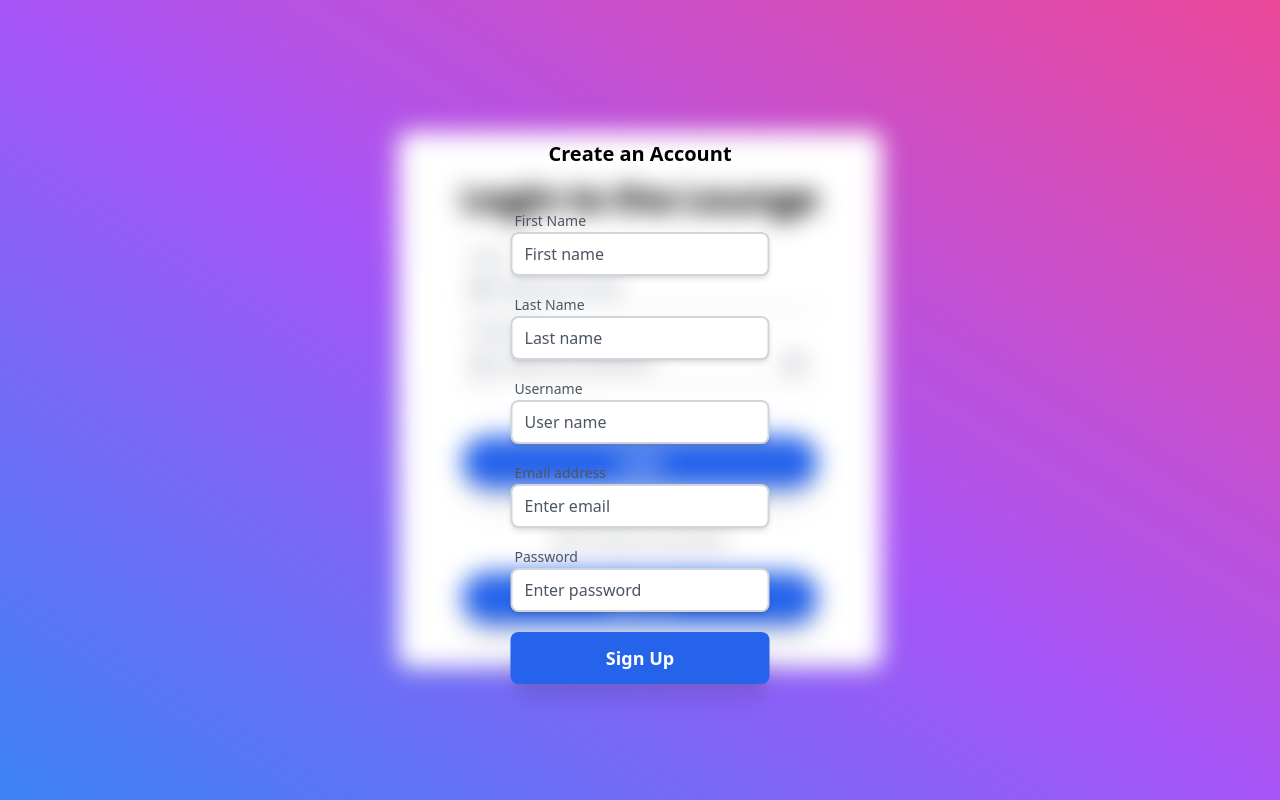
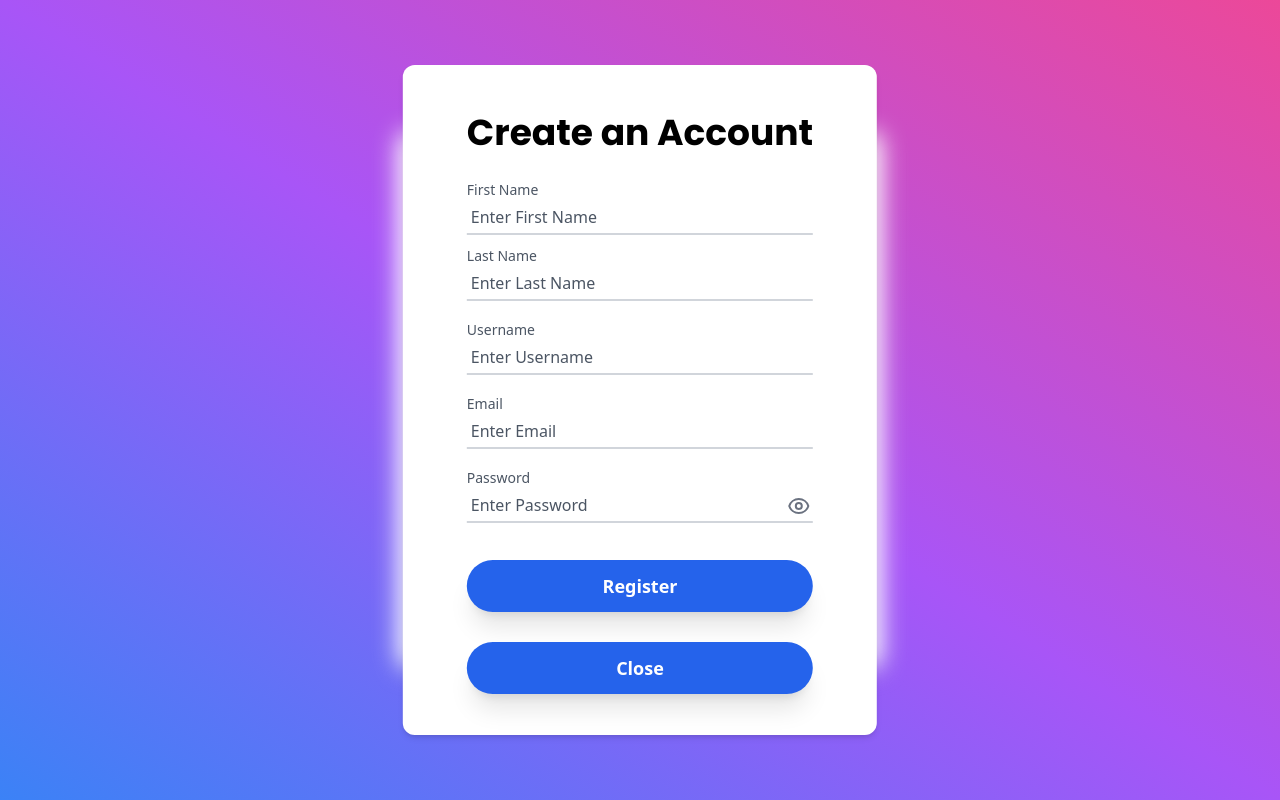
Before and after one commit to krunalpatel0719/Social-Media-Website, a Next.js app in the folder web-files/: page / in a window 1280 px wide. Both pictures are taken after a click on the button "Sign Up". Built offline with nearby package versions, Linux system fonts and the light colour scheme; no server answers.

Commit message:
finished core functionality of the Edit Account Page

```diff
--- a/web-files/components/AccountInfo.js
+++ b/web-files/components/AccountInfo.js
@@ -1,7 +1,7 @@
 import InputBox from "./InputBox"
 import Posts from "./Posts";
-import {collection, query, orderBy, where} from "firebase/firestore";
-import { db, user } from "../firebase";
+import {collection, query, orderBy, where, updateDoc, doc, setDoc} from "firebase/firestore";
+import { db, user, deleteUser} from "../firebase";
 import { createUserWithEmailAndPassword, getAuth, onAuthStateChanged, signInWithEmailAndPassword, signOut } from "firebase/auth";
 import { useCollection } from "react-firebase-hooks/firestore";
 
@@ -12,29 +12,56 @@ function AccountInfo({ posts }) {
     const [userInfo, loading, error] =  useCollection(
         query(collection(db, "Users"), where('email', "==", user.email))
      );
+    let uid;
     let name;
     let email;
     let username;
+    let bio;
+    let age;
+    let gender;
      userInfo?.docs.map((data) => (
+       uid = data.id,
        name = data.data().first_name + " " + data.data().last_name,
        email = data.data().email,
-       username = data.data().username
+       username = data.data().username,
+       bio = data.data().bio,
+       age = data.data().age,
+       gender = data.data().gender
       ))
 
-    const updateBio = () => {
+      if(!bio){
+          bio = ""
+      }
+      if(!age){
+          age = ""
+      }
+      if(!gender){
+          gender = ""
+      }
 
+    const updateBio = (e) => {
+        e.preventDefault();
+        updateDoc(doc(db, "Users", uid), {
+            bio: document.getElementById("bio").value
+        })
     }
 
-    const updateAge = () => {
-
+    const updateAge = (e) => {
+        e.preventDefault();
+        updateDoc(doc(db, "Users", uid), {
+            age: document.getElementById("age").value
+        })
     }
 
-    const updateGender = () => {
-
+    const updateGender = (e) => {
+        e.preventDefault();
+        updateDoc(doc(db, "Users", uid), {
+            gender: document.getElementById("gender").value
+        })
     }
 
     const deleteAccount = () => {
-
+        deleteUser(user);
     }
 
     return(
@@ -46,14 +73,23 @@ function AccountInfo({ posts }) {
                 <p>profilepic? (maybe who knows?)</p>
                 <p className="font-medium">email: {email}</p>
                 <p>bio (editable):</p>
-                <input placeholder="Tell us a little about yourself "></input>
-                <button type="submit" /*onClick={updateBio}*/>update bio</button>
+                <form>
+                    <input placeholder={bio} id="bio"></input>
+                    <button type="submit" onClick={updateBio}>update bio</button>
+                </form>
+
                 <p>age (editable): </p>
-                <input placeholder="Enter Age"></input>
-                <button type="submit" /**onClick={updateAge} */>update age</button>
+                <form>
+                    <input placeholder={age} id="age"></input>
+                    <button type="submit" onClick={updateAge} >update age</button>
+                </form>
+
                 <p>gender (editable): </p>
-                <input placeholder="Enter gender"></input>
-                <button type="submit" /**onClick={updateGender} */>update gender</button>
+                <form>
+                    <input placeholder={gender} id="gender"></input>
+                    <button type="submit" onClick={updateGender} >update gender</button>
+                </form>
+
                 <p>delete account button (require confirmation)</p>
                 <button type="submit" /**onClick={deleteAccount} */>Yes</button>
             </div>
--- a/web-files/components/SignUp.js
+++ b/web-files/components/SignUp.js
@@ -1,106 +1,331 @@
-import react from "react";
+import React, { useState, useEffect } from "react";
 
-function SignUp() {
+import {
+  MailIcon,
+  LockClosedIcon,
+  EyeIcon,
+  EyeOffIcon,
+} from "@heroicons/react/outline";
+
+import {
+  createUserWithEmailAndPassword,
+  setPersistence,
+  onAuthStateChanged,
+  signInWithEmailAndPassword,
+  signOut,
+  updateProfile,
+} from "firebase/auth";
+import { auth, db} from "../firebase";
+import { useRouter } from "next/router";
+
+import { doc, addDoc, setDoc, getDoc, getDocs, getFirestore, collection, query, where} from "firebase/firestore";
+
+
+function SignUp({ onClose }) {
+
+  // Variables and hooks
+
+  const initialFormData = Object.freeze({
+    first_name: "",
+    last_name: "",
+    username: "",
+    email: "",
+    password: "",
+  });
+
+  const [formData, updateFormData] = React.useState(initialFormData);
+
+  const [passwordShown, setPasswordShown] = React.useState({
+    showPassword: false,
+  });
+
+  const [errorMessage, setErrorMessage] = React.useState({
+    showError: false,
+    value: "",
+  });
+
+  // Password show/hide handler
+
+  const handleClickShowPassword = (e) => {
+    e.preventDefault();
+    setPasswordShown({
+      ...passwordShown,
+      showPassword: !passwordShown.showPassword,
+    });
+  };
+
+  // Handles and sets the variables that correspond to the form input
+
+  const handleFormChange = (e) => {
+    let target_value = e.target.value.trim();
+    if (e.target.name == "username") {
+      target_value = target_value.replace(/\s+/g, "");
+    } else if (e.target.name == "first_name") {
+      target_value =
+        target_value.charAt(0).toUpperCase() + target_value.slice(1);
+    } else if (e.target.name == "last_name") {
+      target_value = target_value.replace(/\s+/g, "");
+      target_value =
+        target_value.charAt(0).toUpperCase() + target_value.slice(1);
+    }
+    updateFormData({
+      ...formData,
+
+      // Trimming any whitespace
+      [e.target.name]: target_value,
+    });
+  };
+
+  // Sets Users in the database and adds in user's info
+
+  const setDocument = async (cred) => {
+    await setDoc(doc(db, "Users", cred.user.uid), {
+      first_name: formData.first_name,
+      last_name: formData.last_name,
+      username: formData.username,
+      email: formData.email,
+
+    });
+  };
+
+  const handleErrorMessage = (e) => {
+    setErrorMessage({
+      showError: e.visible,
+      value: e.message,
+    });
+  };
+
+  // Signup submition function
+
+  const signupSubmit = async (e) => {
+    e.preventDefault();
+
+
+    const usernameRegex = /^[a-zA-Z0-9]+$/;
+    let usernameTaken = false;
+
+    // Username already exists check
+
+    const docRef = collection(db, "Users");
+    const q = query(docRef, where("username", "==", formData.username));
+    await getDocs(q).then((querySnapshot) => {
+      querySnapshot.forEach((doc) => {
+        // doc.data() is never undefined for query doc snapshots
+        if (doc.data()) {
+          usernameTaken = true;
+
+        }
+      });
+
+    });
+
+    // Basic validation checks and create account with firebase function
+
+    if (usernameTaken == true) {
+      handleErrorMessage({visible: true, message: "Username already exists please choose a new one"});
+      return false;
+    }
+
+    if (formData.username.length <= 0) {
+      handleErrorMessage({ visible: true, message: "Username can't be empty" });
+      return false;
+    } else if (formData.username.length <= 6) {
+      handleErrorMessage({
+        visible: true,
+        message: "Username can't be less than 6 characters",
+      });
+      return false;
+
+    } else if (usernameRegex.test(formData.username) == false) {
+      handleErrorMessage({
+        visible: true,
+        message: "Username has invalid character must only contain letters and numbers",
+      });
+
+    }
+    else if (formData.first_name.length <= 0) {
+      handleErrorMessage({
+        visible: true,
+        message: "First name can't be empty",
+      });
+      return false;
+    } else if (formData.last_name.length <= 0) {
+      handleErrorMessage({
+        visible: true,
+        message: "Last name can't be empty",
+      });
+      return false;
+    } else {
+      createUserWithEmailAndPassword(auth, formData.email, formData.password)
+        .then((cred) => {
+          setDocument(cred)
+            .then(() => {
+              handleErrorMessage({ visible: false, message: "" });
+              updateProfile(cred.user, {
+                displayName: formData.username
+              }).then(() => {}).catch((err) => {console.log(err)})
+            })
+            .catch((err) => {
+              console.log(err);
+            });
+        })
+        .catch((error) => {
+          const errorCode = error.code;
+
+          switch (errorCode) {
+            case "auth/weak-password":
+              handleErrorMessage({
+                visible: true,
+                message: "Password is too weak please make it stronger",
+              });
+              break;
+            case "auth/email-already-in-use":
+              handleErrorMessage({
+                visible: true,
+                message: "Email already in use please try again",
+              });
+              break;
+            case "auth/invalid-email":
+              handleErrorMessage({
+                visible: true,
+                message: "Invalid email please include an @",
+              });
+              break;
+            case "auth/maximum-user-count-exceeded":
+              handleErrorMessage({
+                visible: true,
+                message:
+                  "Maximum signup attempts exceeded please try again later",
+              });
+              break;
+            case "auth/too-many-requests":
+              handleErrorMessage({
+                visible: true,
+                message: "Too many signup attempts please try again later",
+              });
+              break;
+            default:
+          }
+        });
+    }
+  };
   return (
-    <div className="container max-w-full mx-auto py-10 px-6">
-      <div className="font-sans">
-        <div className="max-w-sm mx-auto px-6">
+    <div className="flex h-screen m-auto">
+      <div className="font-sans m-auto flex-grow">
+        <div className="shadow-md rounded-xl bg-white mx-auto py-12 pb-3 px-16 ">
           <div className="relative flex flex-wrap">
-            <div className="w-full relative">
-              <div className="mt-6">
-                <div className="text-center text-xl font-semibold text-black">
+            <div className="">
+              <div className="">
+                <div className="font-bold font-poppins pb-6 text-center text-4xl text-black">
                   Create an Account
                 </div>
-                <form id="signup-form" className="mt-8">
-                  <div className="mx-auto max-w-lg">
+                <form id="signup-form" className="">
+                  <div className="form-group mx-auto max-w-lg">
+                    <span className=" text-sm text-gray-600">First Name</span>
+
+                    <div className="flex relative items-center">
+                      <input
+                        name="first_name"
+                        onChange={handleFormChange}
+                        placeholder="Enter First Name"
+                        type="text"
+                        className="capitalize form-control pl-1 text-md  py-1   w-full
+                              bg-white border-b-2 border-gray-300 placeholder-gray-600  focus:placeholder-gray-500 focus:bg-white focus:border-blue-600 focus:outline-none"
+                      ></input>
+                    </div>
                     <div className="py-2 form-group">
-                      <span className="px-1 text-sm text-gray-600">
-                        First Name
-                      </span>
+                      <span className="text-sm text-gray-600">Last Name</span>
+                      <div className="flex relative items-center">
                         <input
+                          name="last_name"
+                          onChange={handleFormChange}
+                          placeholder="Enter Last Name"
                           type="text"
-                        className="form-control text-md block px-3 py-2 rounded-lg w-full
-                      bg-white border-2 border-gray-300 placeholder-gray-600 shadow-md
-                      focus:placeholder-gray-500
-                      focus:bg-white
-                      focus:border-blue-600
-                      focus:outline-none"
-                        placeholder="First name"
+                          className="capitalize form-control pl-1 text-md  py-1   w-full
+                                  bg-white border-b-2 border-gray-300 placeholder-gray-600  focus:placeholder-gray-500 focus:bg-white focus:border-blue-600 focus:outline-none"
+                        ></input>
+                      </div>
+                    </div>
+                    <div className="py-2 form-group">
+                      <span className="text-sm text-gray-600">Username</span>
+                      <div className="flex relative items-center">
+                        <input
+                          name="username"
+                          onChange={handleFormChange}
+                          placeholder="Enter Username"
+                          type="text"
+                          className="form-control pl-1 text-md  py-1   w-full
+                                  bg-white border-b-2 border-gray-300 placeholder-gray-600  focus:placeholder-gray-500 focus:bg-white focus:border-blue-600 focus:outline-none"
+                          required
+                          minLength={6}
                         />
                       </div>
-
-                    <div className="py-2 form-group">
-                      <span className="px-1 text-sm text-gray-600">
-                        Last Name
-                      </span>
-                      <input
-                        type="text"
-                        className="form-control text-md block px-3 py-2 rounded-lg w-full
-                      bg-white border-2 border-gray-300 placeholder-gray-600 shadow-md
-                      focus:placeholder-gray-500
-                      focus:bg-white
-                      focus:border-blue-600
-                      focus:outline-none"
-                        placeholder="Last name"
-                      />
                     </div>
                     <div className="py-2 form-group">
-                      <span className="px-1 text-sm text-gray-600">
-                        Username
-                      </span>
+                      <span className="text-sm text-gray-600">Email</span>
+                      <div className="flex relative items-center">
                         <input
-                        type="text"
-                        className="form-control text-md block px-3 py-2 rounded-lg w-full
-                      bg-white border-2 border-gray-300 placeholder-gray-600 shadow-md
-                      focus:placeholder-gray-500
-                      focus:bg-white
-                      focus:border-blue-600
-                      focus:outline-none"
-                        placeholder="User name"
-                      required minLength={6}/>
+                          name="email"
+                          onChange={handleFormChange}
+                          placeholder="Enter Email"
+                          type="email"
+                          className="form-control pl-1 text-md  py-1   w-full
+                                  bg-white border-b-2 border-gray-300 placeholder-gray-600  focus:placeholder-gray-500 focus:bg-white focus:border-blue-600 focus:outline-none"
+                        ></input>
+                      </div>
                     </div>
                     <div className="py-2 form-group">
-                      <span className="px-1 text-sm text-gray-600">
-                        Email address
-                      </span>
+                      <span className="text-sm text-gray-600">Password</span>
+                      <div className="flex relative items-center">
+                        <input
+                          name="password"
+                          onChange={handleFormChange}
+                          placeholder="Enter Password"
+                          type={
+                            passwordShown.showPassword ? "text" : "password"
+                          }
+                          className="form-control pl-1 text-md  py-1   w-full
+                                  bg-white border-b-2 border-gray-300 placeholder-gray-600  focus:placeholder-gray-500 focus:bg-white focus:border-blue-600 focus:outline-none"
+                        ></input>
+                        <button
+                          type="button"
+                          onClick={handleClickShowPassword}
+                          className="text-gray-500 left-80 absolute"
+                        >
+                          {passwordShown.showPassword ? (
+                            <EyeOffIcon className="h-6"></EyeOffIcon>
+                          ) : (
+                            <EyeIcon className="h-6"></EyeIcon>
+                          )}
+                        </button>
+                      </div>
+                    </div>
+                    {errorMessage.showError && (
+                      <div className="pl-1 w-80 mt-1 text-m text-red-500">
 
-                      <input
-                        type="email"
-                        className="form-control text-md block px-3 py-2 rounded-lg w-full
-                      bg-white border-2 border-gray-300 placeholder-gray-600 shadow-md
-                      focus:placeholder-gray-500
-                      focus:bg-white
-                      focus:border-blue-600
-                      focus:outline-none"
-                        placeholder="Enter email"
-                        id="signup-email"
-                      />
+                        {errorMessage.value}
+
                       </div>
-                    <div className="py-2 form-group">
-                      <span className="px-1 text-sm text-gray-600">
-                        Password
-                      </span>
-                      <input
-                        type="password"
-                        className="form-control text-md block px-3 py-2 rounded-lg w-full
-                      bg-white border-2 border-gray-300 placeholder-gray-600 shadow-md
-                      focus:placeholder-gray-500
-                      focus:bg-white
-                      focus:border-blue-600
-                      focus:outline-none"
-                        placeholder="Enter password"
-                        id="signup-password"
-                      />
-                    </div>
+                    )}
+                    <div className="flex flex-col h-48 justify-evenly ">
+                      {/*<Link href="/MainPage"> */}
                       <button
                         type="submit"
-                      className="mt-3 text-lg font-semibold text-centered
-                            bg-blue-600 w-full text-white rounded-lg
-                            px-6 py-3 block shadow-xl hover:text-white hover:bg-blue-500"
+                        onClick={signupSubmit}
+                        className="text-lg font-semibold text-centered w-full text-white rounded-full px-6 py-3 block shadow-xl
+                              transition ease-in-out bg-blue-600 hover:bg-blue-500 duration-400"
                       >
-                      {/*className="btn btn-primary btn-block"> */}
-                      Sign Up
+                        Register
                       </button>
+                      <button
+                        type="button"
+                        onClick={onClose}
+                        className="text-lg font-semibold text-centered w-full text-white rounded-full px-6 py-3 block shadow-xl
+                              transition ease-in-out  bg-blue-600 hover:bg-blue-500 duration-400"
+                      >
+                        Close
+                      </button>
+                    </div>
                   </div>
                 </form>
               </div>
```
Lines whose indentation alone changed are shown as unchanged.
